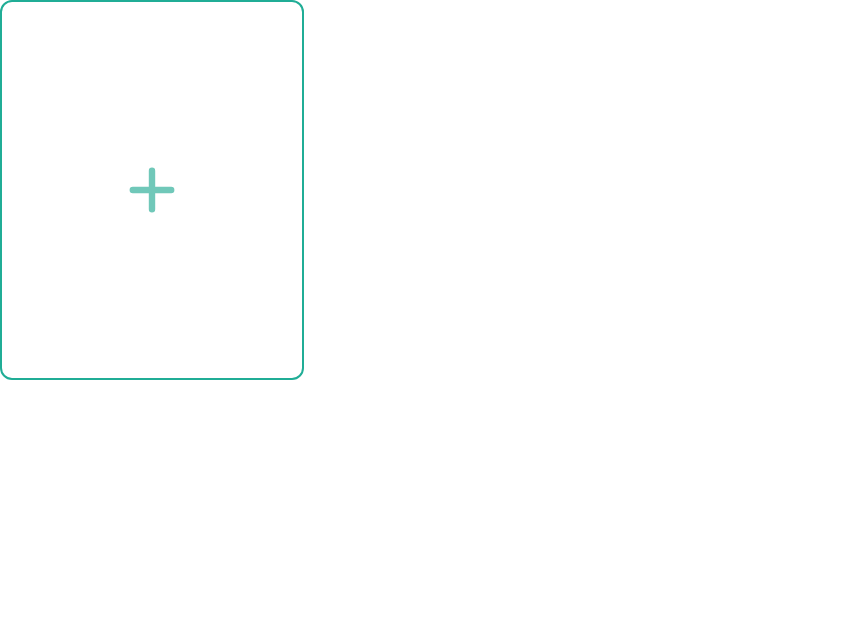
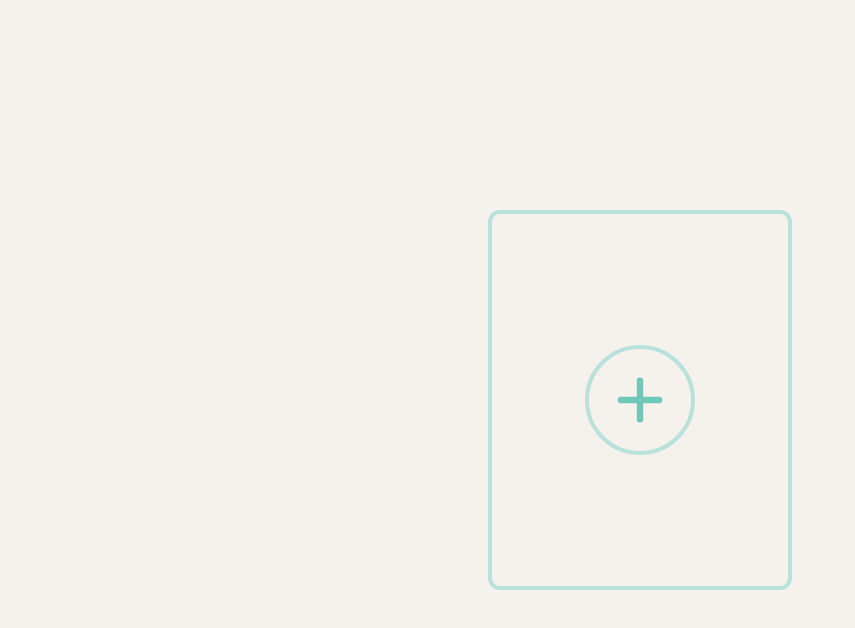
Before and after one commit to ploxx95/vinco_front, a React (Create React App) app: page / in a window 1280 px wide. Shown: the top 628 px of the page, without its empty margins (0-855 px from the left). Built offline with nearby package versions, Linux system fonts and the light colour scheme.

Commit message:
background color page complete

```diff
--- a/src/App.js
+++ b/src/App.js
@@ -3,11 +3,13 @@ import PlusIcon from "./icons/PlusIcon";
 
 function App() {
   return (
-    <>
-      <CardWrapper className="border-2 border-primary-100 ">
-        <PlusIcon />
+    <div className="min-h-screen bg-tertiary-100 grid place-content-center">
+      <CardWrapper className="border-4 border-primary-50 ">
+        <div className="p-7 grid place-content-center border-4 rounded-full border-primary-50">
+          <PlusIcon />
+        </div>
       </CardWrapper>{" "}
-    </>
+    </div>
   );
 }
 
--- a/tailwind.config.js
+++ b/tailwind.config.js
@@ -11,6 +11,7 @@ module.exports = {
     colors: {
       "primary-500": "#05998A",
       "primary-100": "#20AD96",
+      "primary-50": "#B9E1DB",
       "secondary-500": "#3F3A64",
       "secondary-100": "#8C89A2",
       "tertiary-500": "#D7C9BC",
```
